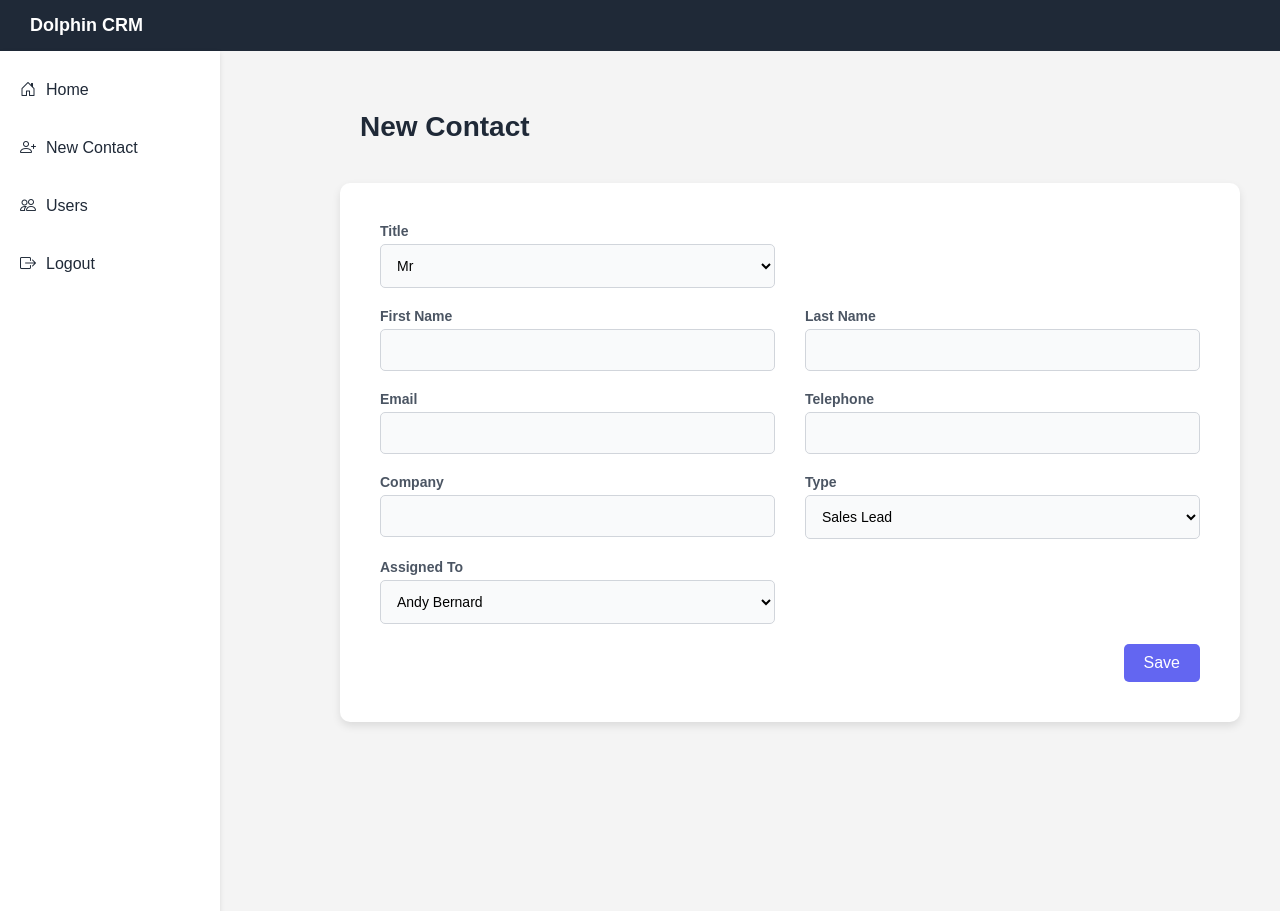
After one commit to Donjaex/info2180-project2, a PHP site: page /newcontact.html in a window 1280 px wide. The commit adds this page. Run offline with PHP 8.4, Linux system fonts and the light colour scheme; a stand-in replaces the project's code that opens the database connection.

Commit message:
Add files via upload

```diff
--- /dev/null
+++ b/newcontact.html
@@ -0,0 +1,101 @@
+<!DOCTYPE html>
+<html lang="en">
+<head>
+    <meta charset="UTF-8">
+    <meta name="viewport" content="width=device-width, initial-scale=1.0">
+    <title>Dolphin CRM - New Contact</title>
+    <link href="https://cdn.jsdelivr.net/npm/bootstrap-icons/font/bootstrap-icons.css" rel="stylesheet">
+    <link rel="stylesheet" href="newcstyles.css">
+</head>
+<body>
+    <!-- Header -->
+    <div class="header">
+        Dolphin CRM
+    </div>
+
+    <div class="container-fluid">
+        <!-- Sidebar -->
+        <div class="sidebar">
+            <ul>
+                <li><a href="index.php"><i class="bi bi-house-door"></i> Home</a></li>
+                <li><a href="new_contact.php"><i class="bi bi-person-plus"></i> New Contact</a></li>
+                <li><a href="view_users.php"><i class="bi bi-people"></i> Users</a></li>
+                <li><a href="logout.php"><i class="bi bi-box-arrow-right"></i> Logout</a></li>
+            </ul>
+        </div>
+
+        <!-- Main Content -->
+        <div class="main-content">
+            <h2 class="page-title">New Contact</h2>
+            <div class="form-container">
+
+                <form action="new_contact.php" method="POST">
+                    <!-- Title -->
+                    <div class="row single">
+                        <div>
+                            <label for="title">Title</label>
+                            <select name="title" id="title">
+                                <option>Mr</option>
+                                <option>Mrs</option>
+                                <option>Ms</option>
+                                <option>Dr</option>
+                            </select>
+                        </div>
+                    </div>
+                    <!-- First Name and Last Name -->
+                    <div class="row">
+                        <div>
+                            <label for="firstname">First Name</label>
+                            <input type="text" name="firstname" id="firstname" required>
+                        </div>
+                        <div>
+                            <label for="lastname">Last Name</label>
+                            <input type="text" name="lastname" id="lastname" required>
+                        </div>
+                    </div>
+                    <!-- Email and Telephone -->
+                    <div class="row">
+                        <div>
+                            <label for="email">Email</label>
+                            <input type="email" name="email" id="email" required>
+                        </div>
+                        <div>
+                            <label for="telephone">Telephone</label>
+                            <input type="text" name="telephone" id="telephone">
+                        </div>
+                    </div>
+                    <!-- Company and Type -->
+                    <div class="row">
+                        <div>
+                            <label for="company">Company</label>
+                            <input type="text" name="company" id="company">
+                        </div>
+                        <div>
+                            <label for="type">Type</label>
+                            <select name="type" id="type">
+                                <option>Sales Lead</option>
+                                <option>Support</option>
+                            </select>
+                        </div>
+                    </div>
+                    <!-- Assigned To -->
+                    <div class="row single">
+                        <div>
+                            <label for="assigned_to">Assigned To</label>
+                            <select name="assigned_to" id="assigned_to">
+                                <option value="1">Andy Bernard</option>
+                                <option value="2">Michael Scott</option>
+
+                            </select>
+                        </div>
+                    </div>
+                    <!-- Save Button -->
+                    <div class="button-container">
+                        <button type="submit">Save</button>
+                    </div>
+                </form>
+            </div>
+        </div>
+    </div>
+</body>
+</html>
--- /dev/null
+++ b/newcstyles.css
@@ -0,0 +1,153 @@
+/* General Reset */
+* {
+    margin: 0;
+    padding: 0;
+    box-sizing: border-box;
+    font-family: Arial, sans-serif;
+}
+
+body {
+    background-color: #f4f4f4;
+    margin: 0;
+    padding: 0;
+}
+
+/* Header */
+.header {
+    width: 100%;
+    background-color: #1f2937; /* Dark navy */
+    padding: 15px 30px;
+    color: white;
+    display: flex;
+    align-items: center;
+    font-size: 18px;
+    font-weight: bold;
+}
+.page-title {
+    font-size: 28px;
+    font-weight: bold;
+    color: #1f2937;
+    margin-bottom: 20px;
+    padding: 20px;
+}
+
+/* Sidebar */
+.sidebar {
+    width: 220px;
+    background-color: #ffffff; /* White background */
+    color: #1f2937; /* Dark text */
+    height: 100vh;
+    padding: 20px 0;
+    position: fixed;
+    box-shadow: 0 2px 5px rgba(0, 0, 0, 0.1);
+}
+
+.sidebar ul {
+    list-style: none;
+    padding: 0;
+    margin: 0;
+}
+
+.sidebar li {
+    margin-bottom: 20px;
+}
+
+.sidebar a {
+    text-decoration: none;
+    color: #1f2937; /* Dark gray */
+    font-size: 16px;
+    display: flex;
+    align-items: center;
+    padding: 10px 20px;
+    gap: 10px;
+    border-radius: 5px;
+    transition: background-color 0.3s ease;
+}
+
+.sidebar a:hover {
+    background-color: #f4f4f4;
+}
+
+/* Main Content */
+.main-content {
+    margin-left: 300px;
+    padding: 40px;
+}
+
+/* Form Container */
+.form-container {
+    max-width: 1200px;
+    margin: 0 auto;
+    background: #ffffff;
+    padding: 40px;
+    border-radius: 10px;
+    box-shadow: 0 4px 8px rgba(0, 0, 0, 0.1);
+    display: flex;
+    flex-direction: column;
+}
+
+h2 {
+    font-size: 24px;
+    font-weight: bold;
+    color: #1f2937;
+    margin-bottom: 20px;
+}
+
+/* Form Fields */
+label {
+    font-weight: bold;
+    margin-bottom: 5px;
+    font-size: 14px;
+    color: #4b5563;
+    display: block;
+}
+
+input,
+select {
+    width: 100%;
+    padding: 12px;
+    font-size: 14px;
+    border: 1px solid #d1d5db;
+    border-radius: 5px;
+    margin-bottom: 20px;
+    /*box-sizing: border-box;*/
+    background-color: #f9fafb;
+}
+
+input:focus,
+select:focus {
+    outline: none;
+    border-color: #6366f1;
+    box-shadow: 0 0 5px rgba(99, 102, 241, 0.5);
+}
+
+/* Grid Layout for Form Fields */
+.row {
+    display: grid;
+    grid-template-columns: repeat(2, 1fr);
+    gap: 30px;
+}
+
+
+
+
+/* Button Container */
+.button-container {
+    display: flex;
+    justify-content: flex-end;
+}
+
+button {
+    background-color: #6366f1;
+    color: white;
+    font-size: 16px;
+    padding: 10px 20px;
+    border: none;
+    border-radius: 5px;
+    cursor: pointer;
+    transition: background-color 0.3s ease;
+}
+
+button:hover {
+    background-color: #4f46e5;
+}
--- a/viewstyles.css
+++ b/viewstyles.css
@@ -38,8 +38,8 @@ body {
 }
 
 .user-icon {
-    font-size: 100px; /* Icon size */
-    color: #555; /* Gray color */
+    font-size: 100px;
+    color: #555;
 }
 
 .profile-info h1 {
@@ -62,7 +62,7 @@ body {
 
 button {
     padding: 13px 20px;
-    border:color(from color srgb r g b);
+    border: none;
     border-radius: 10px;
     font-size: 14px;
     font-weight: bold;
```
Also changed, not shown: new_contact.php (added, +156 -0 lines), view_contact.php (added, +178 -0 lines).
